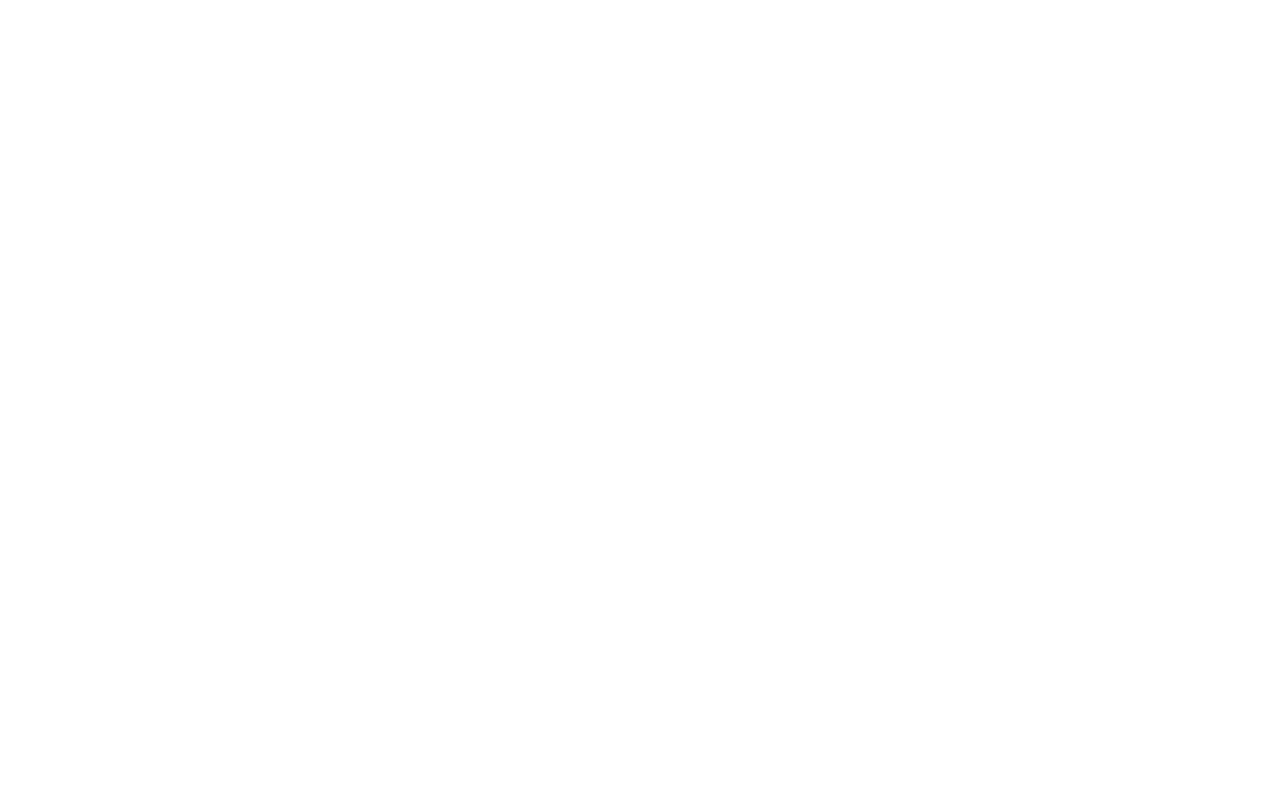
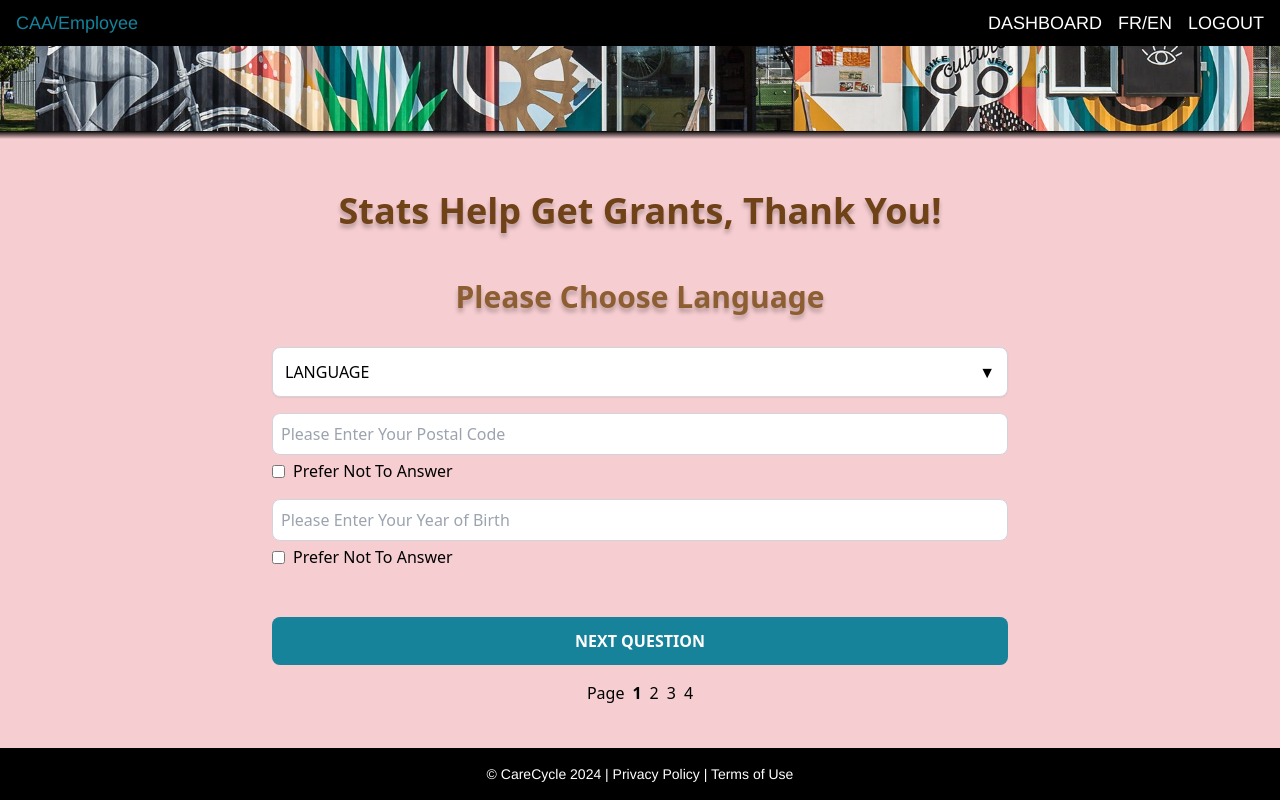
Before and after one commit to anapechonkin/CareCycle, a React (Create React App) app in the folder carecycle/client/: page /pageOneQuestionnaire in a window 1280 px wide. Before the commit this address had no page. Built offline with nearby package versions, Linux system fonts and the light colour scheme.

Commit message:
finished page 1 of questionnaire and started page 2

```diff
--- a/carecycle/client/src/App.js
+++ b/carecycle/client/src/App.js
@@ -1,6 +1,8 @@
 import { BrowserRouter as Router, Route, Routes } from 'react-router-dom';
 import LoginPage from './pages/LoginPage';
 import StartQuestionnairePage from './pages/StartQuestionnairePage';
+import PageOneQuestionnaire from './pages/PageOneQuestionnaire';
+import PageTwoQuestionnaire from './pages/PageTwoQuestionnaire';
 
 function App() {
   return (
@@ -9,6 +11,8 @@
         <Routes>
           <Route path="/" element={<LoginPage />} />
           <Route path="/startQuestionnaire" element={<StartQuestionnairePage />} />
+          <Route path="/pageOneQuestionnaire" element={<PageOneQuestionnaire />} />
+          <Route path="/pageTwoQuestionnaire" element={<PageTwoQuestionnaire />} />
         </Routes>
       </Router>
     </>
--- a/carecycle/client/src/components/LoginForm.jsx
+++ b/carecycle/client/src/components/LoginForm.jsx
@@ -1,7 +1,7 @@
 import React, { useState } from "react";
 import Button from "./Button";
 import DropDown from "./DropDown";
-import { useNavigate } from "react-router-dom"; // Import useNavigate
+import { useNavigate } from "react-router-dom";
 
 export const LoginForm = () => {
   const [userType, setUserType] = useState('');
--- /dev/null
+++ b/carecycle/client/src/pages/PageOneQuestionnaire.jsx
@@ -0,0 +1,84 @@
+import React from "react";
+import NavBar from "../components/NavBar";
+import Banner from "../components/Banner";
+import Shadow from "../components/Shadow";
+import Footer from "../components/Footer";
+import Dropdown from "../components/DropDown";
+import Button from "../components/Button";
+import { useNavigate } from "react-router-dom";
+
+const PageOneQuestionnaire = () => {
+
+  const [preferNotToAnswerPostal, setPreferNotToAnswerPostal] = React.useState(false);
+  const [preferNotToAnswerYear, setPreferNotToAnswerYear] = React.useState(false);
+
+  const navigate = useNavigate();
+
+  const handleClick = () => {
+    // Any logic you need to execute before navigation
+    navigate('/pageTwoQuestionnaire');
+  };
+
+  return (
+    <div className="flex flex-col min-h-screen bg-[#f6cdd0]">
+      <NavBar />
+      <Banner />
+      <Shadow />
+      <div className="flex-grow pt-20 pb-20 mt-24 flex flex-col items-center justify-center w-full">
+        <div className="max-w-[800px] w-full px-4 lg:px-8">
+          <h1 className="text-4xl font-bold mb-12 text-center text-[#704218] [text-shadow:0px_4px_4px_#00000040]">Stats Help Get Grants, Thank You!</h1>
+          <h2 className="text-3xl font-bold mb-8 text-center text-[#8D5E32] [text-shadow:0px_4px_4px_#00000040]">Please Choose Language</h2>
+          <Dropdown
+            options={["English", "French", "Spanish", "Hindi", "Urdu", "Punjabi"]}
+            placeholder="LANGUAGE"
+          />
+          <input
+            type="text"
+            placeholder="Please Enter Your Postal Code"
+            className="mt-4 p-2 border border-gray-300 rounded-lg w-full"
+            disabled={preferNotToAnswerPostal}
+          />
+          <label className="flex items-center mt-1">
+            <input
+              type="checkbox"
+              checked={preferNotToAnswerPostal}
+              onChange={() => setPreferNotToAnswerPostal(!preferNotToAnswerPostal)}
+            />
+            <span className="mx-2">Prefer Not To Answer</span>
+          </label>
+          <input
+            type="text"
+            placeholder="Please Enter Your Year of Birth"
+            className="mt-4 p-2 border border-gray-300 rounded-lg w-full"
+            disabled={preferNotToAnswerYear}
+          />
+          <label className="flex items-center mt-1">
+            <input
+              type="checkbox"
+              checked={preferNotToAnswerYear}
+              onChange={() => setPreferNotToAnswerYear(!preferNotToAnswerYear)}
+            />
+            <span className="mx-2">Prefer Not To Answer</span>
+          </label>
+          <div className="flex flex-col items-center mt-8 space-y-4">
+            <Button
+              text="NEXT QUESTION"
+              className="text-white bg-[#16839B] hover:bg-[#0f6a8b] font-bold py-2 px-4 rounded focus:outline-none focus:shadow-outline transition-colors duration-150 ease-in-out"
+              onClick={handleClick}
+            />
+            <div className="flex space-x-2">
+              <span>Page</span>
+              <span className="font-bold">1</span>
+              <span>2</span>
+              <span>3</span>
+              <span>4</span>
+            </div>
+          </div>
+        </div>
+      </div>
+      <Footer />
+    </div>
+  );
+};
+
+export default PageOneQuestionnaire;
--- /dev/null
+++ b/carecycle/client/src/pages/PageTwoQuestionnaire.jsx
@@ -0,0 +1,57 @@
+import React from "react";
+import NavBar from "../components/NavBar";
+import Banner from "../components/Banner";
+import Shadow from "../components/Shadow";
+import Footer from "../components/Footer";
+import Button from "../components/Button"; // Assuming Button is your custom component
+import { useNavigate } from "react-router-dom";
+
+const PageTwoQuestionnaire = () => {
+  const navigate = useNavigate();
+
+  // Function to navigate to the next page
+  const handleNextClick = () => {
+    navigate('/pageThreeQuestionnaire'); // Assuming the next page's route is '/pageThreeQuestionnaire'
+  };
+
+  // Function to navigate to the previous page
+  const handlePreviousClick = () => {
+    navigate('/pageOneQuestionnaire'); // Assuming the previous page's route is '/pageOneQuestionnaire'
+  };
+
+  return (
+    <div className="flex flex-col min-h-screen bg-[#f6cdd0]">
+      <NavBar />
+      <Banner />
+      <Shadow />
+      <div className="flex-grow pt-20 pb-20 mt-24 flex flex-col items-center justify-center w-full">
+        <div className="max-w-[800px] w-full px-4 lg:px-8 space-y-12">
+          {/* Content of your PageTwoQuestionnaire */}
+
+          <div className="flex justify-between items-center w-full mt-8">
+            <Button
+              text="PREVIOUS QUESTION"
+              onClick={handlePreviousClick}
+              className="text-white bg-[#16839B] hover:bg-[#0f6a8b] font-bold py-2 px-4 rounded focus:outline-none focus:shadow-outline transition-colors duration-150 ease-in-out"
+            />
+            <Button
+              text="NEXT QUESTION"
+              onClick={handleNextClick}
+              className="text-white bg-[#16839B] hover:bg-[#0f6a8b] font-bold py-2 px-4 rounded focus:outline-none focus:shadow-outline transition-colors duration-150 ease-in-out mx-4"
+            />
+          </div>
+          <div className="flex space-x-2 justify-center">
+            <span>Page</span>
+            <span>1</span>
+            <span className="font-bold">2</span> {/* Current Page */}
+            <span>3</span>
+            <span>4</span>
+          </div>
+        </div>
+      </div>
+      <Footer />
+    </div>
+  );
+};
+
+export default PageTwoQuestionnaire;
--- a/carecycle/client/src/pages/StartQuestionnairePage.jsx
+++ b/carecycle/client/src/pages/StartQuestionnairePage.jsx
@@ -5,8 +5,17 @@
 import Footer from "../components/Footer";
 import Dropdown from "../components/DropDown";
 import Button from "../components/Button";
+import { useNavigate } from "react-router-dom";
 
 const StartQuestionnairePage = () => {
+
+  const navigate = useNavigate();
+
+  const handleClick = () => {
+    // Any logic you need to execute before navigation
+    navigate('/pageOneQuestionnaire');
+  };
+
   return (
     <div className="flex flex-col min-h-screen bg-[#f6cdd0]">
       <NavBar />
@@ -26,6 +35,7 @@
             alt="Lots of people working on bikes in a workshop, outside."
           />
           <Button
+            onClick={handleClick}
             text="START QUESTIONNAIRE"
             className="text-white bg-[#16839B] hover:bg-[#0f6a8b] font-bold py-2 px-4 rounded focus:outline-none focus:shadow-outline transition-colors duration-150 ease-in-out"
           />
```
